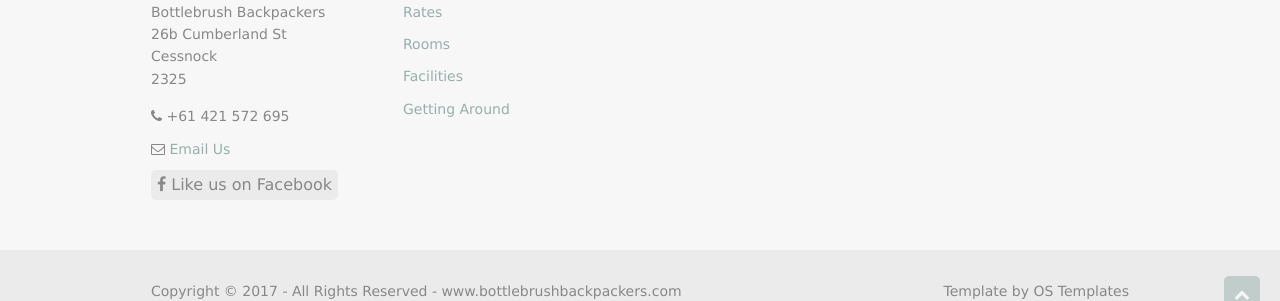
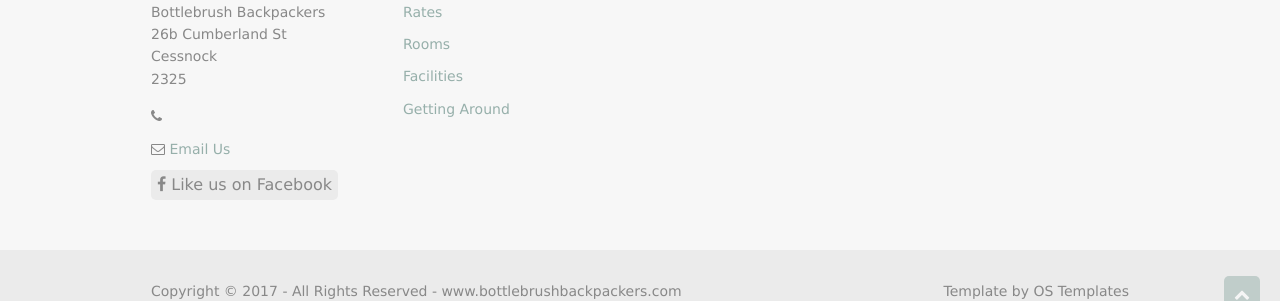
Before and after one commit to bottlebrushbackpackers/bottlebrushbackpackers, a Jekyll site: the page built from index.html, in a window 1280 px wide and 900 px high, scrolled down 1509 px. Shown: the part 568-869 px from the top of the window. Built offline with Jekyll 4.4.1, drawn with Linux system fonts in a browser that asks for light colours.

Commit message:
Remove phone number

```diff
--- a/_config.yml
+++ b/_config.yml
@@ -9,7 +9,7 @@ email: "info@bottlebrushbackpackers.com"
 # contact_person: "Lindsay"
 # phone: "+61 458 481 485"
 contact_person: "Paul"
-phone: "+61 421 572 695"
+phone: ""
 
 # Copyright owner's name for footer
 copyright: "www.bottlebrushbackpackers.com"
```
